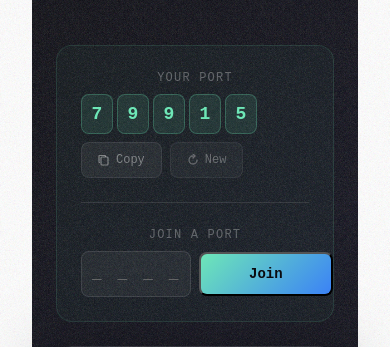
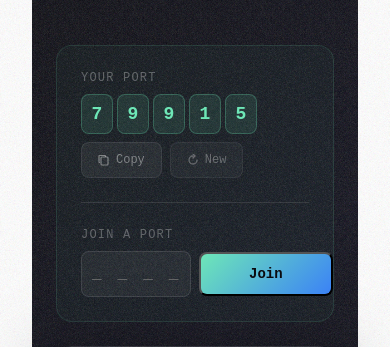
Before and after one commit to Yoganand2004/writex-frontend, a React (Vite) app: page / in a window 390 px wide. Shown: the part 193-540 px from the top of the page. Built offline with nearby package versions, Linux system fonts and the light colour scheme; no server answers.

Commit message:
mobile UI Changed 2

```diff
--- a/src/Components/ClipBoard/RemoteClipboard.jsx
+++ b/src/Components/ClipBoard/RemoteClipboard.jsx
@@ -220,9 +220,11 @@ export default function RemoteClipboard() {
               border: "1px solid rgba(110,231,183,0.12)",
             }}
           >
+            <div className="flex flex-col sm:flex-row items-start sm:items-center gap-4 sm:gap-5">
+
               {/* YOUR PORT section */}
-            <div className="mb-4">
-              <p className="text-xs uppercase tracking-widest text-white/30 mb-2">Your Port</p>
+              <div className="flex-1 w-full sm:w-auto">
+                <p className="text-xs uppercase tracking-widest text-white/30 mb-2 text-left">Your Port</p>
                 <div className="flex items-center gap-2 flex-wrap">
                   {/* Digit boxes */}
                   <div className="flex gap-1 sm:gap-1.5">
@@ -246,7 +248,7 @@ export default function RemoteClipboard() {
                   <button
                     onClick={handleCopyPort}
                     title="Copy port number"
-                  className="flex items-center gap-1.5 px-3 py-2 rounded-lg text-xs transition-all duration-150 active:scale-95"
+                    className="flex items-center gap-1.5 px-3 py-2 rounded-lg text-xs transition-all duration-150 hover:scale-105 active:scale-95"
                     style={{
                       background: portCopied ? "rgba(110,231,183,0.2)" : "rgba(255,255,255,0.06)",
                       color: portCopied ? "#6ee7b7" : "rgba(255,255,255,0.4)",
@@ -277,7 +279,7 @@ export default function RemoteClipboard() {
                   <button
                     onClick={handleNewPort}
                     title="Generate new port"
-                  className="flex items-center gap-1.5 px-3 py-2 rounded-lg text-xs transition-all duration-150 active:scale-95"
+                    className="flex items-center gap-1.5 px-3 py-2 rounded-lg text-xs transition-all duration-150 hover:scale-105 active:scale-95"
                     style={{
                       background: "rgba(255,255,255,0.04)",
                       color: "rgba(255,255,255,0.3)",
@@ -295,12 +297,13 @@ export default function RemoteClipboard() {
                 </div>
               </div>
 
-            {/* Divider */}
-            <div className="w-full h-px bg-white/10 mb-4" />
+              {/* Vertical divider on desktop, horizontal on mobile */}
+              <div className="hidden sm:block w-px h-12 bg-white/10 flex-shrink-0" />
+              <div className="sm:hidden w-full h-px bg-white/10" />
 
               {/* JOIN section */}
-            <div>
-              <p className="text-xs uppercase tracking-widest text-white/30 mb-2">Join a Port</p>
+              <div className="flex-1 w-full sm:w-auto">
+                <p className="text-xs uppercase tracking-widest text-white/30 mb-2 text-left">Join a Port</p>
                 <div className="flex items-center gap-2">
                   <input
                     type="text"
@@ -330,7 +333,7 @@ export default function RemoteClipboard() {
                   />
                   <button
                     onClick={handleJoin}
-                  className="flex-1 sm:flex-none px-5 py-2.5 rounded-lg text-sm font-semibold transition-all duration-150 active:scale-95"
+                    className="flex-1 sm:flex-none px-5 py-2.5 rounded-lg text-sm font-semibold transition-all duration-150 hover:scale-105 active:scale-95"
                     style={{
                       background: "linear-gradient(135deg, #6ee7b7, #3b82f6)",
                       color: "#0a0a0f",
@@ -344,6 +347,7 @@ export default function RemoteClipboard() {
                 {joinError && (
                   <p className="text-xs mt-1.5" style={{ color: "rgba(239,68,68,0.8)" }}>{joinError}</p>
                 )}
+              </div>
             </div>
           </div>
 
```
Lines whose indentation alone changed are shown as unchanged.
